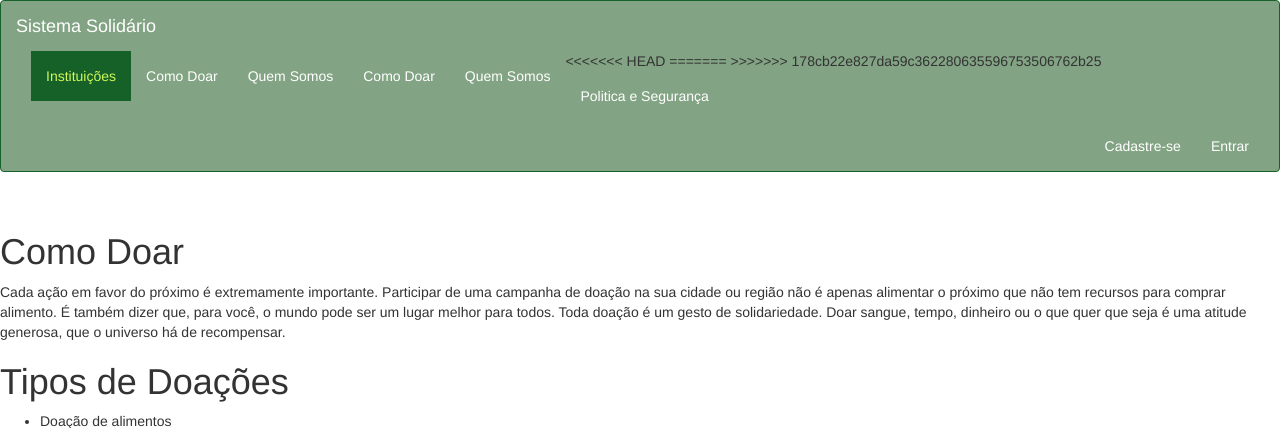
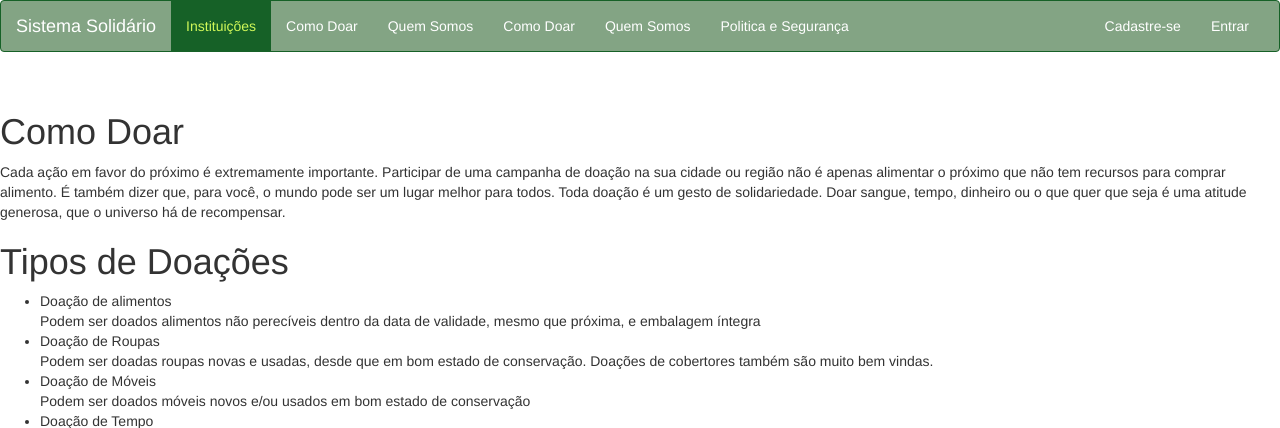
Before and after one commit to ArleyOliveira/SistemaSolidario, a CodeIgniter app: page /database/index.php/pagina/comodoar in a window 1280 px wide. Shown: the top 428 px of the page. Run offline with CodeIgniter, Linux system fonts and the light colour scheme; some libraries are stand-ins or nearby versions.

Commit message:
Correção do bug no menubar

```diff
--- a/application/views/componentesFixos/menubar.php
+++ b/application/views/componentesFixos/menubar.php
@@ -17,13 +17,10 @@
                 <li class="active">
                     <a href="#"> Instituições </a>
                 </li>
-<<<<<<< HEAD
                 <li><a href="#">Como Doar</a></li>
                 <li><a href="<?php echo base_url("pagina/quemSomos"); ?>">Quem Somos</a></li>
-=======
                 <li><a href="<?php echo base_url("pagina/comodoar"); ?>">Como Doar</a></li>
                 <li><a href="#">Quem Somos</a></li>
->>>>>>> 178cb22e827da59c362280635596753506762b25
                 <li> <a href="<?php echo base_url("pagina/politica"); ?>"> Politica e Segurança </a>
             </ul>
             <ul class="nav navbar-nav navbar-right">
```
